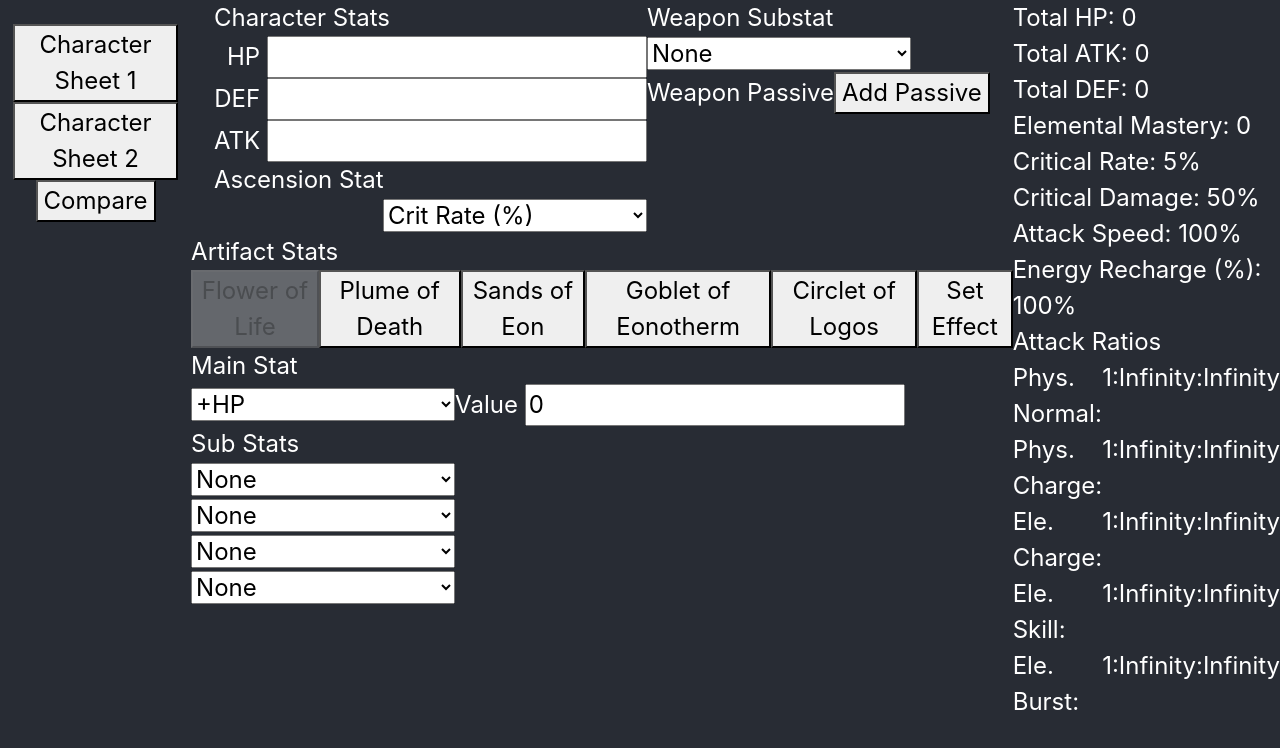
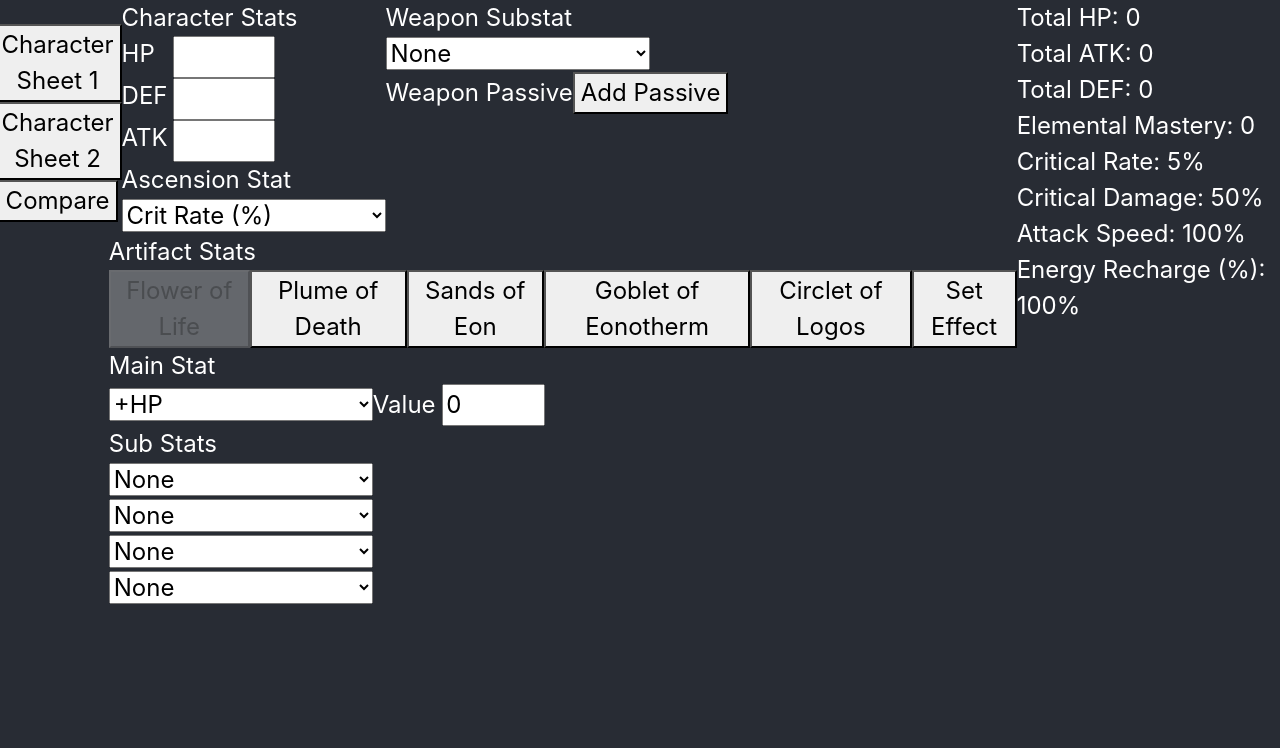
Before and after one commit to TyrannosaurusText/g-calc, a React app: page / in a window 1280 px wide. Shown: the top 748 px of the page. Built offline with nearby package versions, Linux system fonts and the light colour scheme.

Commit message:
css adjustments

```diff
--- a/src/css/App.css
+++ b/src/css/App.css
@@ -8,25 +8,30 @@
 }
 
 .section__textAlignEnd {
-  /* width: 164px; */
   text-align: end;
-  /* flex-shrink: 0; */
-  /* z-index: 1000; */
-  /* box-sizing: border-box; */
+}
+.section__textAlignCenter {
+  text-align: center;
 }
 .section__textAlignStart {
   text-align: start;
 }
 .section__characterTop {
-  min-height: 30vh;
+  width: 100%;
+  justify-content: flex-start !important;
+}
+
+.block__characterTop--margin {
+  margin-left: 1vw;
 }
 
 .section__navbar {
   margin-top: 3vh;
-  margin-left: 1vw;
+  margin-left: .5vw;
+  max-width: 8vw;
 }
 .section__body {
-  margin-left: 1vw;
+  width:100%
 }
 
 .center {
@@ -38,8 +43,7 @@
   min-height: 0vh;
   display: flex;
   flex-direction: row;
-  align-items: flex-start;
-  /* justify-content: center; */
+  justify-content: center;
 }
 
 .App__column {
--- /dev/null
+++ b/src/css/CharacterField.css
@@ -0,0 +1,8 @@
+.input_NumberField--spacing{
+    display: flex;
+    justify-content: space-between;
+}
+
+.section_StatsMap--shrink{
+    max-width: 12vw;
+}
--- a/src/js/ArtifactsView.js
+++ b/src/js/ArtifactsView.js
@@ -43,7 +43,7 @@ class ArtifactsView extends React.Component {
 
   render = () => {
     return (
-      <div>
+      <div >
         <div>Artifact Stats</div>
         <div className="App__row">
           {options.map((_, index) => {
--- a/src/js/CharacterField.js
+++ b/src/js/CharacterField.js
@@ -5,7 +5,7 @@ import {
   hideIfFalsyOrNone,
 } from "./utils/SelectionValueField.js";
 import { NumberField, NumberFieldOnLine } from "./utils/NumberField.js";
-
+import "../css/CharacterField.css";
 class CharacterField extends React.Component {
   constructor(props) {
     super(props);
@@ -27,12 +27,12 @@ class CharacterField extends React.Component {
       </>
     );
     return (
-      <div>
+      <div className="block__characterTop--margin">
         <div> Character Stats </div>
-        <div className="section__textAlignEnd">
+        <div className="section_StatsMap--shrink">
           {characterStats.map((name) => {
             return (
-              <div key={name}>
+              <div key={name} className="input_NumberField--spacing">
                 <NumberFieldOnLine
                   name={name}
                   defaultValue={this.props[name]}
@@ -45,7 +45,7 @@ class CharacterField extends React.Component {
         <div>
           Ascension Stat
           <div />
-          <div className="section__textAlignEnd">
+          <div className="section__center">
             <SelectionValueField
               array={characterAscensionStat}
               onChange={this.props.onChange(ascensionStatType)}
--- a/src/js/CharacterView.js
+++ b/src/js/CharacterView.js
@@ -10,7 +10,7 @@ import {
 
 var CharacterView = (props) => {
   return (
-    <div className="App__column section__body">
+    <div className="App__column">
 
       <div className="App__row section__characterTop">
         <CharacterField
--- a/src/js/TotalStats.js
+++ b/src/js/TotalStats.js
@@ -172,6 +172,8 @@ class TotalStats extends React.Component {
             {key}: {displayStats[key]}%
           </div>
         ))}
+        {totalAtkPercent > 0 ? (
+          <>
             <div>Attack Ratios </div>
             <div>
               {Object.keys(Ratios).map((key, index) => (
@@ -181,6 +183,10 @@ class TotalStats extends React.Component {
                 </div>
               ))}
             </div>
+          </>
+        ) : (
+          <> </>
+        )}
       </div>
     );
   };
--- a/src/js/utils/Effects.js
+++ b/src/js/utils/Effects.js
@@ -17,9 +17,9 @@ var effects = {
   healb: "Healing Bonus (%)",
   Normal: "Normal Attack (%)",
   Charge: "Charge Attack (%)",
-  Skill: "Elemental Skill Damage (%)",
-  Burst: "Elemental Burst Damage (%)",
-  Total: "Total Damage (%)",
+  Skill: "Ele. Skill DMG (%)",
+  Burst: "Ele. Burst D.MG (%)",
+  Total: "Total DMG (%)",
   ATKSPD: "Attack Speed (%)",
   CDR: "Cool Down (%)",
   MVSPD: "Movement Speed (%)",
--- /dev/null
+++ b/src/js/utils/NumberField.css
@@ -0,0 +1,3 @@
+.input__NumberField{
+    max-width: 8vw;
+}
--- a/src/js/utils/NumberField.js
+++ b/src/js/utils/NumberField.js
@@ -1,8 +1,9 @@
 import React from "react";
-
+import "./NumberField.css"
 var NumberField = (props) => {
   return (
     <input
+      className="input__NumberField"
       type="number"
       defaultValue={props.defaultValue}
       onBlur={(e) => {
```
Lines whose indentation alone changed are shown as unchanged.
